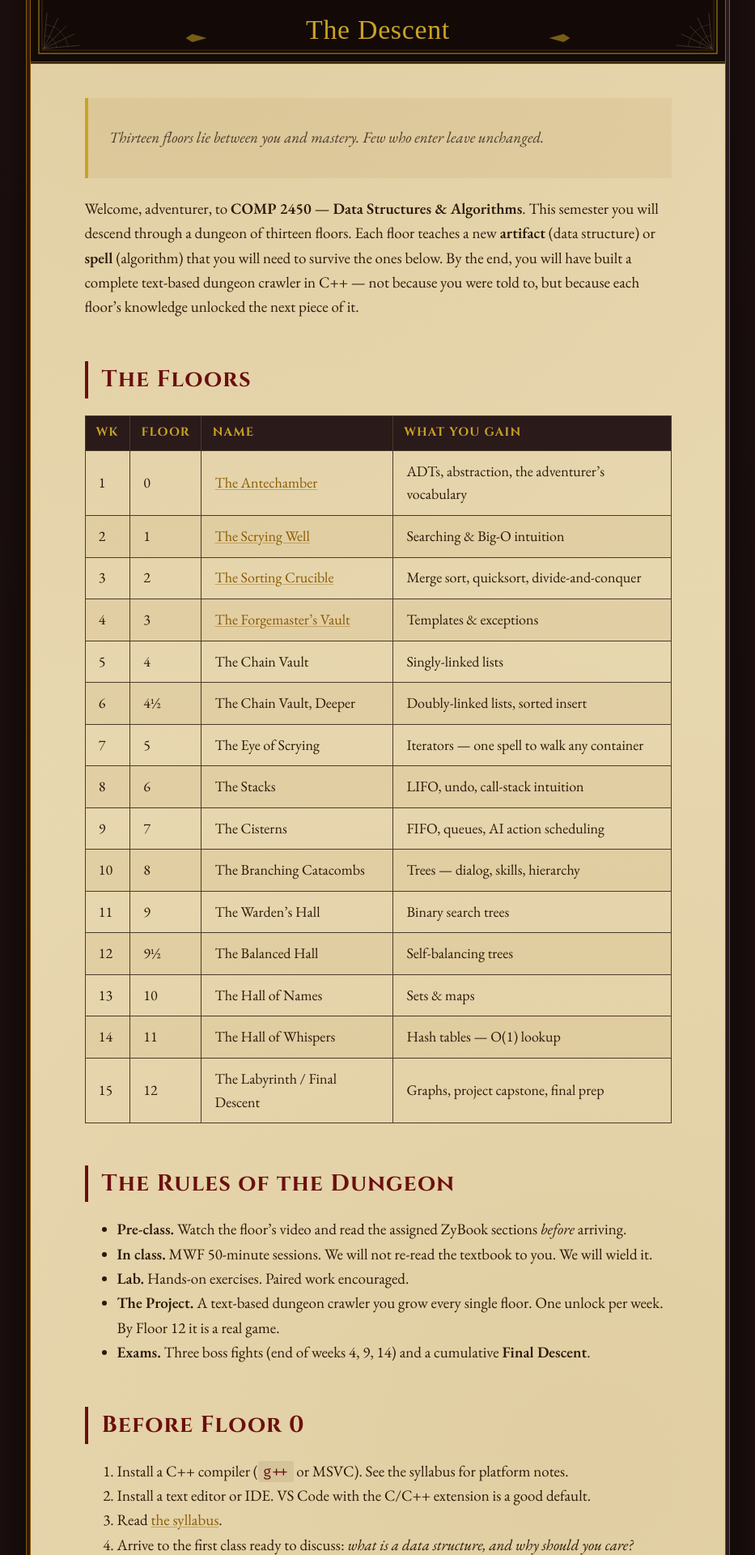
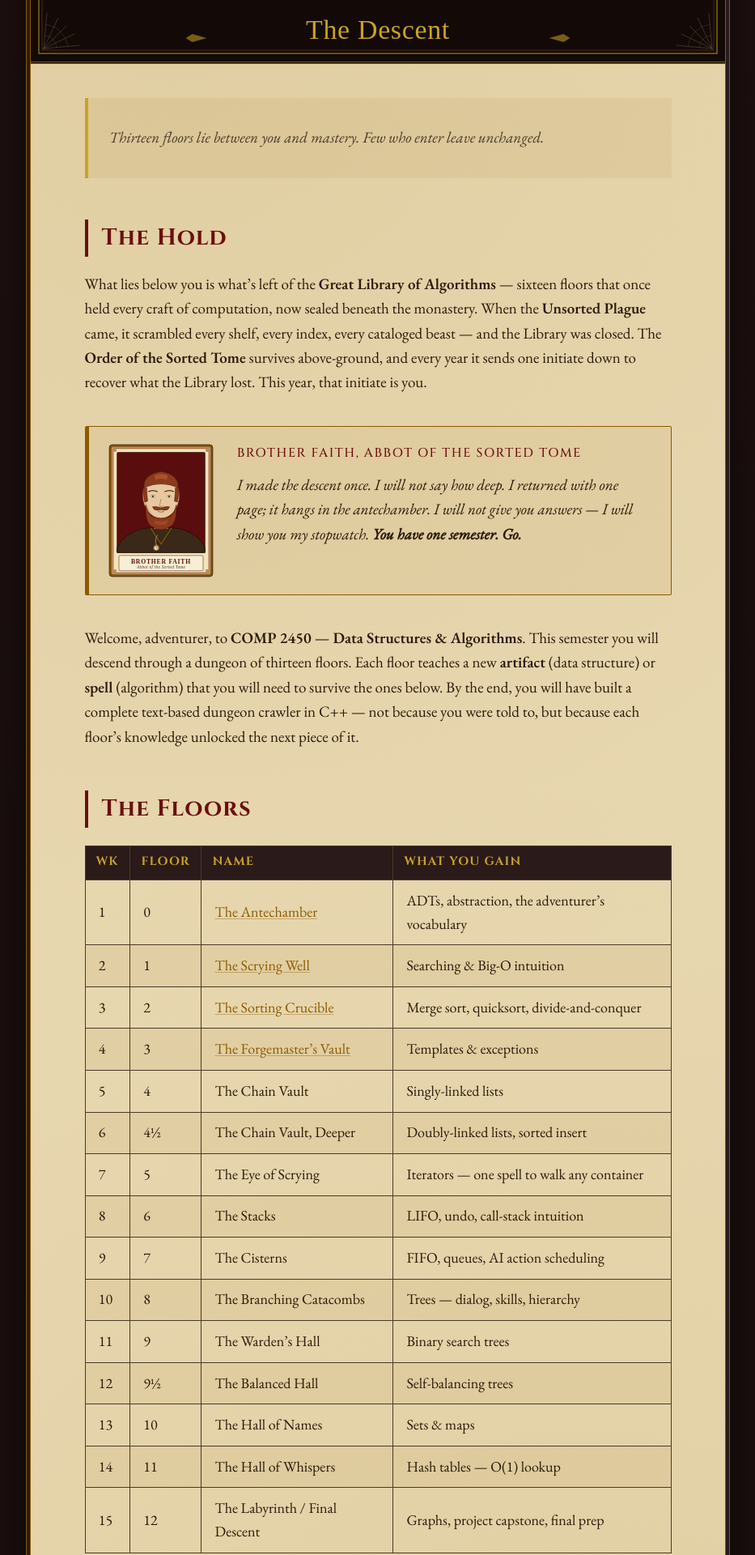
Before and after one commit to HogRed/comp2450, a Jekyll site: the page built from index.md, in a window 1280 px wide. Shown: the part 498-2418 px from the top of the page at 81% size, without its empty margins (173-1106 px from the left). Built offline with Jekyll 4.4.1, drawn with Linux system fonts in a browser that asks for light colours; some web fonts are replaced.

Commit message:
Weave Brother Faith and the Order into the landing page
Adds a short "The Hold" prologue establishing the Library, the Unsorted
Plague, and the Order of the Sorted Tome — and frames the student as
this year's initiate. Brother Faith introduces himself in a character
card beneath. Adds a reusable .character-card CSS block (portrait left,
quote right; stacks on mobile) for use on other floor pages.

Co-Authored-By: Claude Opus 4.7 <noreply@anthropic.com>

```diff
--- a/assets/css/diablo.css
+++ b/assets/css/diablo.css
@@ -301,6 +301,55 @@ figure.diagram figcaption {
   margin-right: auto;
 }
 
+/* Character cards — used wherever a named NPC speaks to the reader.
+   Portrait on the left, attributed quote on the right. */
+.character-card {
+  display: flex;
+  gap: 1.5rem;
+  align-items: flex-start;
+  margin: 2em 0;
+  padding: 1.1em 1.3em;
+  background: rgba(139, 90, 0, 0.06);
+  border: 1px solid var(--gold-dark);
+  border-left: 5px solid var(--gold-dark);
+  border-radius: 2px;
+}
+
+.character-card .character-portrait {
+  flex: 0 0 130px;
+}
+
+.character-card .character-portrait img {
+  width: 100%;
+  height: auto;
+  display: block;
+}
+
+.character-card .character-quote {
+  flex: 1;
+  font-style: italic;
+  color: var(--ink);
+}
+
+.character-card .character-quote p {
+  margin: 0 0 0.6em 0;
+}
+
+.character-card .character-quote p:last-child {
+  margin-bottom: 0;
+}
+
+.character-card .speaker {
+  display: block;
+  font-family: 'Cinzel', serif;
+  text-transform: uppercase;
+  letter-spacing: 0.1em;
+  font-size: 0.82rem;
+  font-style: normal;
+  color: var(--blood);
+  margin-bottom: 0.5em;
+}
+
 /* Footer */
 .site-footer {
   text-align: center;
@@ -317,4 +366,11 @@ figure.diagram figcaption {
   .descent-banner { margin: -1.5rem -1.5rem 1.5rem; }
   h1 { font-size: 1.6rem; }
   body { font-size: 17px; }
+  .character-card {
+    flex-direction: column;
+    align-items: center;
+    text-align: center;
+    gap: 1rem;
+  }
+  .character-card .character-portrait { flex: 0 0 auto; width: 160px; }
 }
--- a/index.md
+++ b/index.md
@@ -7,6 +7,21 @@ title: The Dungeon Entrance
 </div>
 
 > *Thirteen floors lie between you and mastery. Few who enter leave unchanged.*
+
+## The Hold
+
+What lies below you is what's left of the **Great Library of Algorithms** — sixteen floors that once held every craft of computation, now sealed beneath the monastery. When the **Unsorted Plague** came, it scrambled every shelf, every index, every cataloged beast — and the Library was closed. The **Order of the Sorted Tome** survives above-ground, and every year it sends one initiate down to recover what the Library lost. This year, that initiate is you.
+
+<div class="character-card" markdown="1">
+<div class="character-portrait">
+  <img src="{{ '/assets/portraits/faith.svg' | relative_url }}" alt="Brother Faith, Abbot of the Sorted Tome — bearded monk in a dark brown robe with a brass clasp and a stopwatch on a brass cord."/>
+</div>
+<div class="character-quote" markdown="1">
+<span class="speaker">Brother Faith, Abbot of the Sorted Tome</span>
+
+I made the descent once. I will not say how deep. I returned with one page; it hangs in the antechamber. I will not give you answers — I will show you my stopwatch. **You have one semester. Go.**
+</div>
+</div>
 
 Welcome, adventurer, to **COMP 2450 — Data Structures & Algorithms**. This semester you will descend through a dungeon of thirteen floors. Each floor teaches a new **artifact** (data structure) or **spell** (algorithm) that you will need to survive the ones below. By the end, you will have built a complete text-based dungeon crawler in C++ — not because you were told to, but because each floor's knowledge unlocked the next piece of it.
 
```
